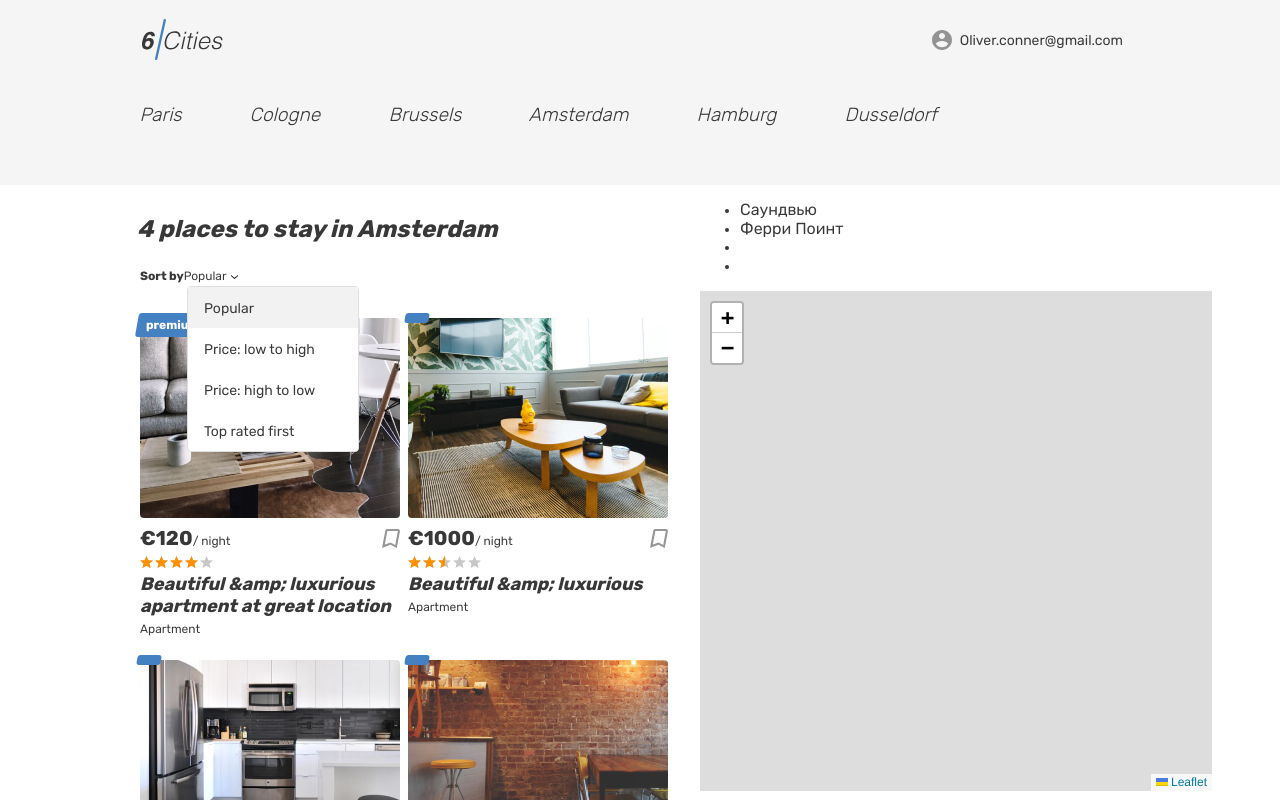
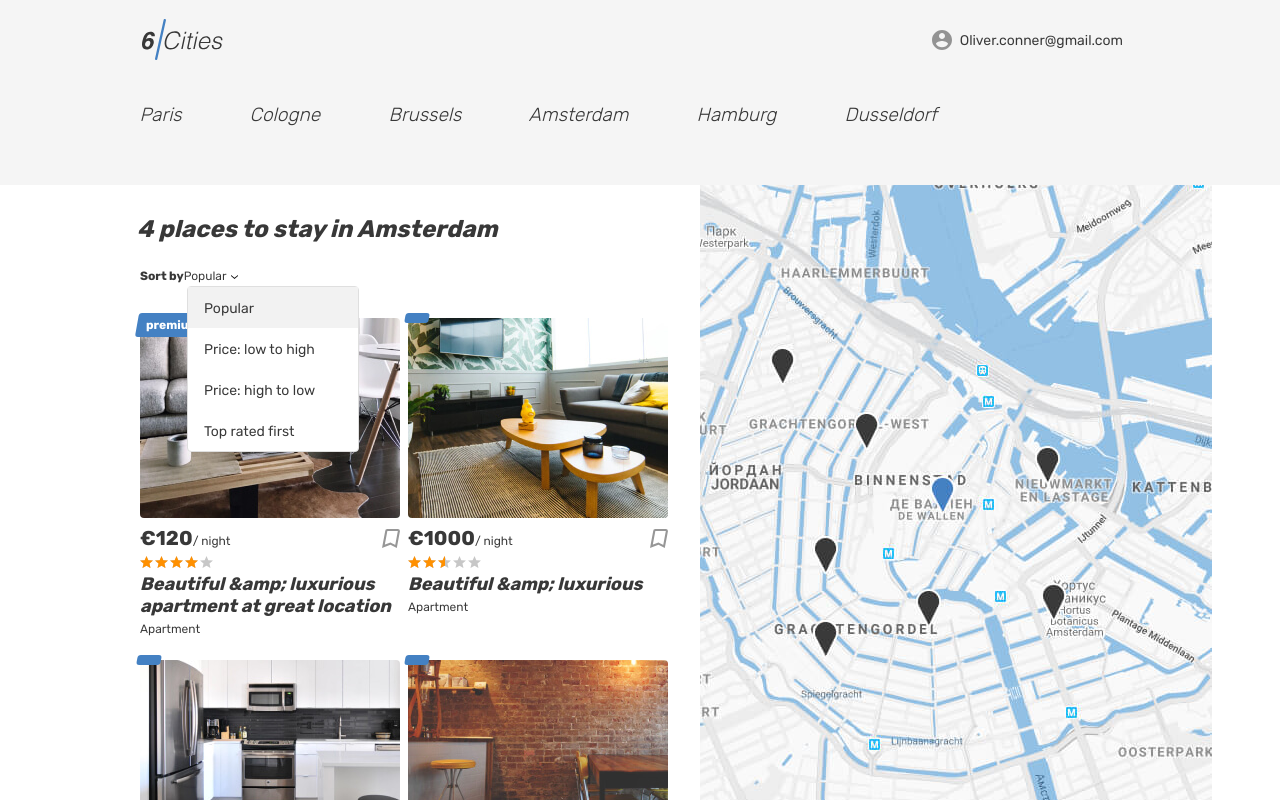
Before and after one commit to TatyanaFox/368661-six-cities-9, a React (Create React App) app in the folder project/: page / in a window 1280 px wide. Shown: the top 800 px of the page. Built offline with nearby package versions, Linux system fonts and the light colour scheme.

Commit message:
Created map component

```diff
--- a/project/package.json
+++ b/project/package.json
@@ -47,7 +47,6 @@
     "@testing-library/user-event": "^12.8.0",
     "@types/faker": "^5.5.8",
     "@types/jest": "^26.0.24",
-    "@types/leaflet": "^1.7.9",
     "@types/node": "^12.20.45",
     "@types/react": "^17.0.39",
     "@types/react-dom": "^17.0.11",
--- a/project/src/components/app/app.tsx
+++ b/project/src/components/app/app.tsx
@@ -1,13 +1,12 @@
 import React from 'react';
 import { BrowserRouter, Routes, Route } from 'react-router-dom';
+// AuthorizationStatus
 import { AppRoute } from '../../const';
 import { City } from '../../types/cities';
-import { Points } from '../../types/points';
 import { PropertyData, PropertyImage, Host } from '../../types/property';
 import { ReviewsList } from '../../types/reviews';
 
-import PrivateRoute from '../private-route/private-route';
-import { AuthorizationStatus } from '../../const';
+// import PrivateRoute from '../private-route/private-route';
 
 import Header from '../header/header';
 import Footer from '../footer/footer';
@@ -25,7 +24,6 @@ type AppProps = {
   reviewsProperty: ReviewsList,
 
   cities: City[],
-  points: Points[],
 
   logoSrc: string,
   logoAlt: string,
@@ -34,8 +32,9 @@ type AppProps = {
   userStatus: boolean,
 }
 
-function App({cities, points, logoSrc, logoAlt, userEmail, userStatus, reviewsProperty, propertyDataList, propertyGallery, propertyHost }: AppProps): JSX.Element {
+function App({cities, logoSrc, logoAlt, userEmail, userStatus, reviewsProperty, propertyDataList, propertyGallery, propertyHost }: AppProps): JSX.Element {
   return (
+
     <BrowserRouter>
       <Header
         logoSrc={logoSrc}
@@ -50,7 +49,7 @@ function App({cities, points, logoSrc, logoAlt, userEmail, userStatus, reviewsPr
           element={
             <MainPage
               cities={cities}
-              points={points}
+
               propertyDataList={propertyDataList}
             />
           }
@@ -59,11 +58,11 @@ function App({cities, points, logoSrc, logoAlt, userEmail, userStatus, reviewsPr
         <Route
           path={AppRoute.FavoriteFlats}
           element={
-            <PrivateRoute
-              authorizationStatus={AuthorizationStatus.NoAuth}
-            >
-              <FavoritesFlats propertyDataList={propertyDataList}/>
-            </PrivateRoute>
+            // <PrivateRoute
+            //   authorizationStatus={AuthorizationStatus.NoAuth}
+            // >
+            <FavoritesFlats propertyDataList={propertyDataList}/>
+            // </PrivateRoute>
           }
         />
 
--- a/project/src/components/main/main-page.tsx
+++ b/project/src/components/main/main-page.tsx
@@ -1,20 +1,16 @@
-import React, { useState } from 'react';
+import React from 'react';
 import { Link } from 'react-router-dom';
 
 import { City } from '../../types/cities';
 import { PropertyData } from '../../types/property';
-import { Points } from '../../types/points';
 import FlatCardComponent from '../flat-card/flat-card';
-import MapComponent from '../map/mapComponent';
-import List from '../map/list';
 
 type MainPAgeProps = {
   cities: City[],
   propertyDataList: PropertyData[],
-  points: Points[],
 }
 
-function MainPage({cities, propertyDataList, points}: MainPAgeProps): JSX.Element {
+function MainPage({cities, propertyDataList}: MainPAgeProps): JSX.Element {
   const condition = !propertyDataList.length;
   const citesList = cities.map((town) => (
     <li className="locations__item" key={town.id}>
@@ -23,15 +19,6 @@ function MainPage({cities, propertyDataList, points}: MainPAgeProps): JSX.Elemen
       </Link>
     </li>
   ));
-
-  const [selectedPoint, setSelectedPoint] = useState({});
-
-  const onListItemHover = (listItemName: (string)) => {
-    const currentPoint: any = points.find((point) =>
-      point.title === listItemName,
-    );
-    setSelectedPoint(currentPoint);
-  };
 
   return (
     <div className="page page--gray page--main">
@@ -86,10 +73,7 @@ function MainPage({cities, propertyDataList, points}: MainPAgeProps): JSX.Elemen
                       </div>
                     </section>
                     <div className="cities__right-section">
-                      <section className="cities__map map">
-                        <List points={points} onListItemHover={onListItemHover} />
-                        <MapComponent city={cities[0]} points={points} selectedPoint={selectedPoint} />
-                      </section>
+                      <section className="cities__map map" />
                     </div>
                   </>
                 )
--- a/project/src/components/map/list.tsx
+++ /dev/null
@@ -1,35 +0,0 @@
-import React from 'react';
-import { Points } from '../../types/points';
-
-type ListProps = {
-  points: Points[],
-  onListItemHover: any,
-}
-
-function List({points, onListItemHover}: ListProps): JSX.Element {
-  const listItemHoverHandler = (e: (any)) => {
-    onListItemHover(e.target.innerText);
-  };
-
-  return (
-    <ul className="list">
-      {
-        points.map((point, index) => {
-          const keyValue = `${index}-${point.title}`;
-
-          return (
-            <li
-              className="list__item"
-              key={keyValue}
-              onMouseEnter={listItemHoverHandler}
-            >
-              {point.title}
-            </li>
-          );
-        })
-      }
-    </ul>
-  );
-}
-
-export default List;
--- a/project/src/components/map/mapComponent.tsx
+++ /dev/null
@@ -1,58 +0,0 @@
-import React, { useRef, useEffect } from 'react';
-import leaflet from 'leaflet';
-import 'leaflet/dist/leaflet.css';
-import useMap from '../../hooks/useMap';
-import { URL_MARKER_DEFAULT, URL_MARKER_CURRENT } from '../../const';
-
-import { City } from '../../types/cities';
-import { Points } from '../../types/points';
-
-type MapProps = {
-  city: City,
-  points: Points[],
-  selectedPoint: object,
-}
-
-function MapComponent({city, points, selectedPoint}: MapProps): JSX.Element {
-  const mapRef = useRef(null);
-  const map = useMap(mapRef, city);
-
-  const defaultCustomIcon = leaflet.icon({
-    iconUrl: URL_MARKER_DEFAULT,
-    iconSize: [40, 40],
-    iconAnchor: [20, 40],
-  });
-
-  const currentCustomIcon = leaflet.icon({
-    iconUrl: URL_MARKER_CURRENT,
-    iconSize: [40, 40],
-    iconAnchor: [20, 40],
-  });
-
-  useEffect(() => {
-    if (map) {
-      points.forEach((point) => {
-        leaflet
-          .marker({
-            lat: point.lat,
-            lng: point.lng,
-          },  {
-            icon: (point.title)
-              ? currentCustomIcon
-              : defaultCustomIcon,
-          })
-          .addTo(map);
-      });
-    }
-  }, [map, points, selectedPoint]);
-
-  return (
-    <div
-      style={{height: '500px'}}
-      ref={mapRef}
-    >
-    </div>
-  );
-}
-
-export default MapComponent;
--- a/project/src/const.ts
+++ b/project/src/const.ts
@@ -10,7 +10,3 @@ export enum AuthorizationStatus {
   NoAuth = 'NO_AUTH',
   Unknown = 'UNKNOWN',
 }
-
-export const URL_MARKER_DEFAULT = 'https://assets.htmlacademy.ru/content/intensive/javascript-1/demo/interactive-map/pin.svg';
-
-export const URL_MARKER_CURRENT = 'https://assets.htmlacademy.ru/content/intensive/javascript-1/demo/interactive-map/main-pin.svg';
--- a/project/src/hooks/useMap.tsx
+++ /dev/null
@@ -1,33 +0,0 @@
-import { useEffect, useState} from 'react';
-import leaflet from 'leaflet';
-
-function useMap(mapRef: React.MutableRefObject<null>, city: any) {
-  const [map, setMap] = useState(null);
-
-  useEffect(() => {
-    if (mapRef.current !== null && map === null) {
-      const instance: any = leaflet.map(mapRef.current, {
-        center: {
-          lat: city.lat,
-          lng: city.lng,
-        },
-        zoom: city.zoom,
-      });
-
-      leaflet
-        .tileLayer(
-          'https://{s}.basemaps.cartocdn.com/rastertiles/voyager/{z}/{x}/{y}{r}.png',
-          {
-            attribution: '&copy; <a href="https://www.openstreetmap.org/copyright">OpenStreetMap</a> contributors &copy; <a href="https://carto.com/attributions">CARTO</a>',
-          },
-        )
-        .addTo(instance);
-
-      setMap(instance);
-    }
-  }, [mapRef, map, city]);
-
-  return map;
-}
-
-export default useMap;
--- a/project/src/index.tsx
+++ b/project/src/index.tsx
@@ -2,7 +2,6 @@ import React from 'react';
 import ReactDOM from 'react-dom';
 
 import { citiesList } from './mocks/cities';
-import { pointsList } from './mocks/points';
 import { propertyDataList, propertyGallery, propertyHost} from './mocks/property';
 import { reviewsProperty } from './mocks/reviews';
 
@@ -28,7 +27,6 @@ ReactDOM.render(
       reviewsProperty={reviewsProperty}
 
       cities={citiesList}
-      points={pointsList}
 
       logoSrc={LogoHeader.LOGO_SRC}
       logoAlt={LogoHeader.LOGO_ALT}
--- a/project/src/mocks/points.ts
+++ /dev/null
@@ -1,22 +0,0 @@
-import { Points } from '../types/points';
-
-export const pointsList: Points[] = [
-  {
-    title: 'Саундвью',
-    lat: 52.3909553943508,
-    lng: 4.85309666406198,
-  },
-  {
-    title: 'Ферри Поинт',
-    lat: 52.369553943508,
-    lng: 4.85309666406198,
-  },
-  {
-    lat: 52.3909553943508,
-    lng: 4.929309666406198,
-  },
-  {
-    lat: 52.3809553943508,
-    lng: 4.939309666406198,
-  },
-];
--- a/project/src/types/points.ts
+++ /dev/null
@@ -1,5 +0,0 @@
-export type Points = {
-  title?: string,
-  lat: number,
-  lng: number,
-}
```
Also changed, not shown: project/public/css/main.css, 2 other files (tests, documents, lock files or other folders).
